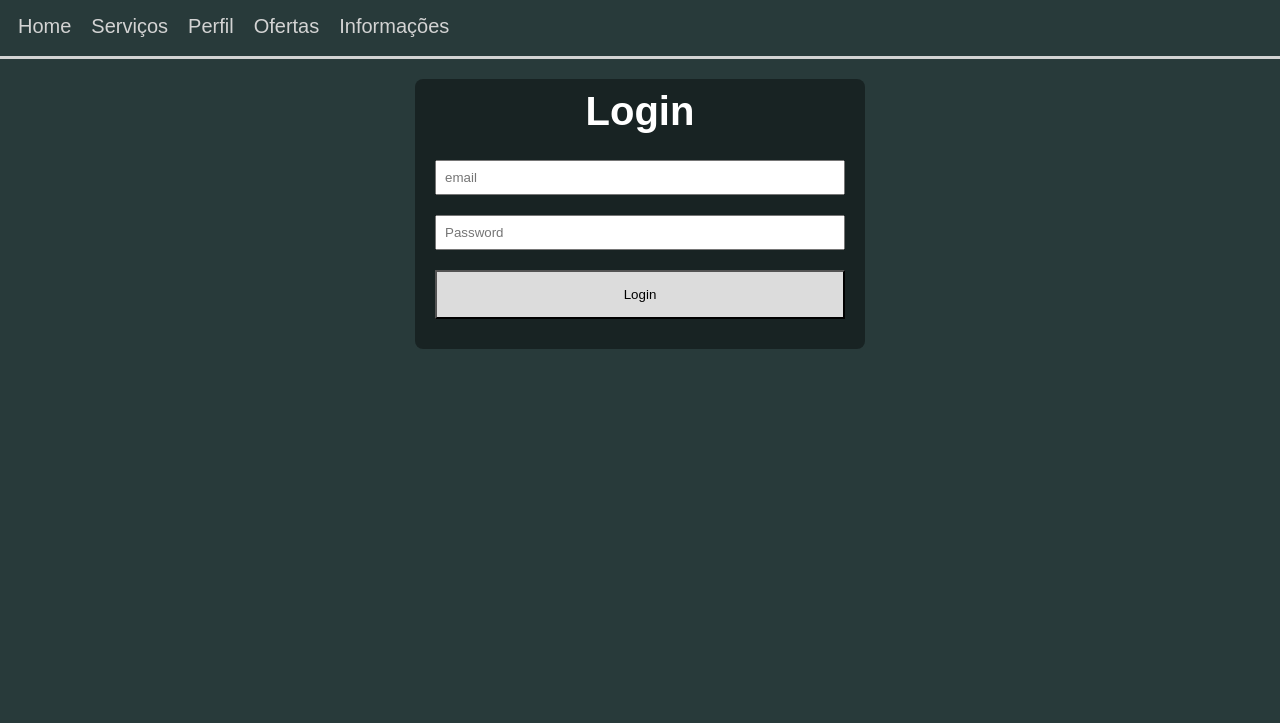
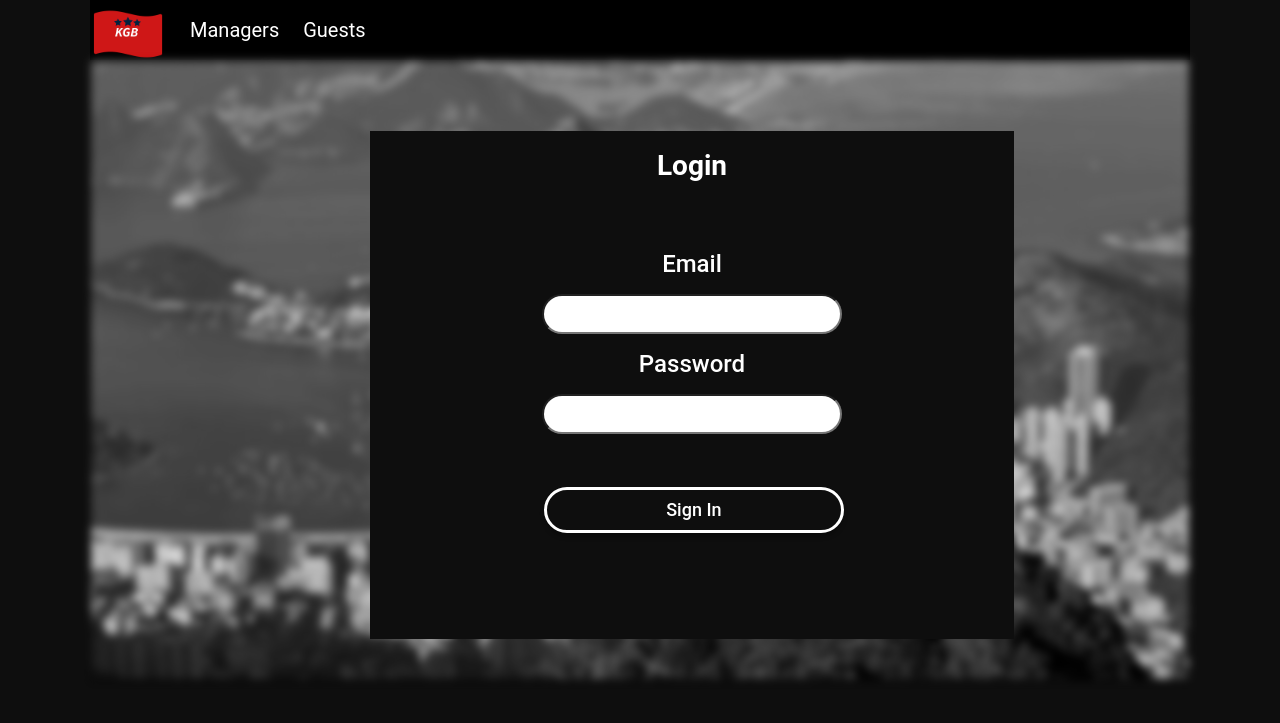
Before and after one commit to Darko875/DCW-Website-KGB, a PHP site: page /login.php in a window 1280 px wide. Shown: the top 723 px of the page. Run offline with PHP 8.4, Linux system fonts and the light colour scheme.

Commit message:
Login page: visuals done

```diff
--- a/login.php
+++ b/login.php
@@ -3,30 +3,43 @@
     <head>
         <title>Formulário de Login</title>
         <meta charset="utf-8">
-        <link rel="stylesheet" href="main1.css">
+        <link rel="stylesheet" href="./styles/login.css">
     </head>
     <body>
-        <div class="cabecalho">
-            <div class="menu" align="center">
+    <div class="container" align="center">
+        <div class="header" align="center">
+            <div class="headerMenu" align="center">
+                    <a href="#"><img src="./assets/home_logo.png" alt="logo" style="width: 76px; height: 76px; margin-top: 10px; padding: 0; "/></a>
+                    <div class="menu">
                         <nav>
                             <ul>
-                        <li><a href="index.php">Home</a></li><!--
-                     --><li><a href="index.php#901">Serviços</a></li><!--
-                     --><li><a href="index.php#902">Perfil</a></li><!--
-                     --><li><a href="index.php#903">Ofertas</a></li><!--
-                     --><li><a href="index.php#904">Informações</a></li>
+                                <li><a href="#">Managers</a></li>
+                                <li><a href="#">Guests</a></li>
                             </ul>
                         </nav>
                     </div>
                 </div>
+            </div>
+            <div class="headImg">
+                <img src="./assets/home_asset.jpg" alt="home_image" style="width: 1100px; height: 618.75; filter: blur(4px);
+                box-sizing: border-box;
+                box-shadow: 0px 4px 4px rgba(0, 0, 0, 0.25);
+                mix-blend-mode: luminosity;
+                border: 1px solid #000000;
+                max-width: 1100px;" align="center"/>
+                <div class="black-block">
                     <form action="valida.php" method="post" id="frmLogin" >
-            <h2 class="form-titulo">Login</h2>
+                        <h2 class="form-titulo">Login</h2><br><br><br>
+                        <label align="left">Email</label><br><br>
+                        <input type="text" name="email" id="imp"><br><br>
+                        <label align="left">Password</label><br><br>
+                        <input type="text" name="password" id="imp">
+                        <input type="submit" name="login" value="Sign In" id="b1" class="b1">
                         <div class="error-message" style="color:lightgray;"><?php if(isset($message)) { echo $message; } ?></div>
-            <input type="text" name="email" placeholder="email">
-            <input type="text" name="password" placeholder="Password">
-            <input type="submit" name="login" value="Login" id="botao">
                     </form>
-
-
+                </div>
+            </div>
+        </div>
+    </div>
 </body>
 </html>
--- /dev/null
+++ b/styles/login.css
@@ -0,0 +1,124 @@
+*{
+    margin: 0;
+    padding: 0;
+    outline: 0;
+    box-sizing: border-box;
+    font-family: Roboto;
+}
+
+body {
+    font: 400 14px sans-serif;
+    background: #0E0E0E;
+    -webkit-font-smoothing: antialiased;
+    align-items: center;
+}
+
+.header {
+    background: #0E0E0E;
+    color: #FFFFFF;
+}
+
+.headerImg {
+    position: relative;
+    display: inline-block;
+    max-width: 1100px;
+}
+
+.headerMenu {
+    display: flex;
+    max-width: 1100px;
+    height: 60px;
+    background: #000000;
+    align-items: center;
+    color: #FFFFFF;
+    width: 100%;
+}
+
+.menu nav ul {
+    list-style-type: none;
+    display: flex;
+}
+
+.menu nav ul li {
+    font-size: 20px;
+    margin-left: 24px;
+    overflow: hidden;
+}
+
+li a {
+    display: flex;
+    color: #FFFFFF;
+    text-decoration: none;
+}
+
+.b1 {
+    background: #0E0E0E;
+    border: 3px solid #FFFFFF;
+    box-shadow: 0px 4px 4px rgba(0, 0, 0, 0.25);
+    border-radius: 45px;
+    color: #FFFFFF;
+    font-weight: 500;
+    font-size: 18px;
+    line-height: 40px;
+    width: 300px;
+    align-items: center;
+    text-align: center;
+}
+
+#b1{
+    position: absolute;
+    top: 70%;
+    left: 27%;
+}
+
+.b1 a {
+    text-decoration: none;
+    color: #FFFFFF;
+}
+
+.black-block {
+    position: absolute;
+    width: 644px;
+    height: 508px;
+    left: 370px;
+    top: 131px;
+
+    background: #0E0E0E;
+}
+
+.black-block h2{
+    color: #FFFFFF;
+    padding-top: 18px;
+    padding-bottom: 20px;
+    font-family: Roboto;
+    font-style: normal;
+    font-weight: bold;
+    font-size: 28px;
+    line-height: 33px;
+}
+
+.black-block label {
+    width: 292px;
+    height: 50px;
+
+
+    font-family: Roboto;
+    font-style: normal;
+    font-weight: 500;
+    font-size: 24px;
+    line-height: 28px;
+
+
+    color: #FFFFFF;
+
+}
+
+#imp {
+
+    width: 300px;
+    height: 40px;
+
+
+    background: #FFFFFF;
+    border-radius: 45px;
+}
```
Lines whose indentation alone changed are shown as unchanged.
